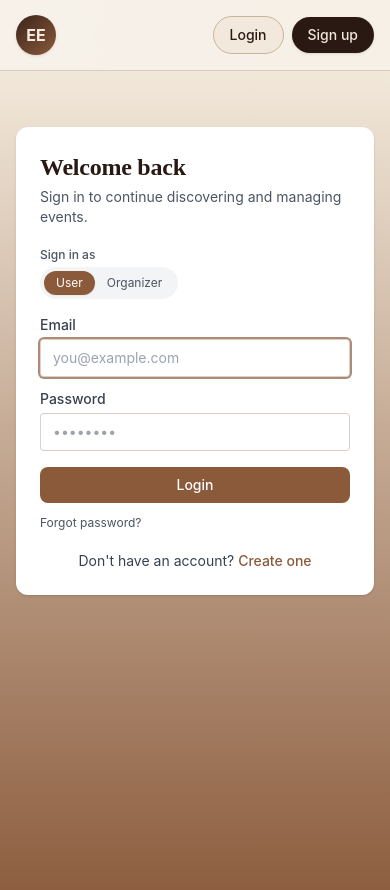
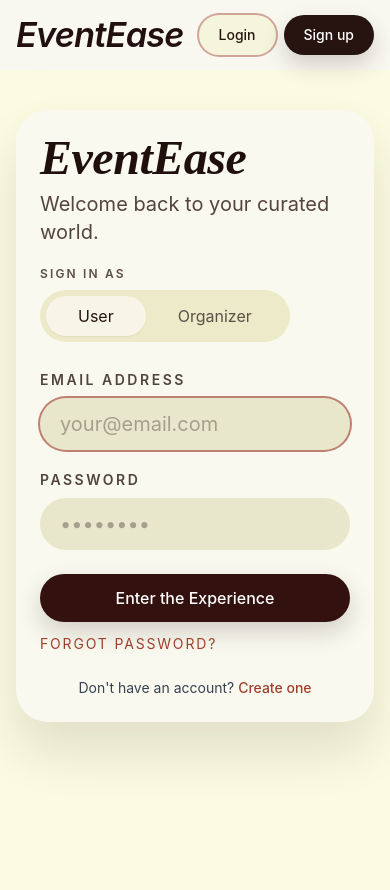
Before and after one commit to AyShakya/EventManagement, a React (Vite) app in the folder client/frontend/: page /login in a window 390 px wide. Shown: the top 890 px of the page. Built offline with nearby package versions, Linux system fonts and the light colour scheme; no server answers.

Commit message:
Restyle key frontend pages to artisan curator visual system

```diff
--- a/client/frontend/src/components/Navbar.jsx
+++ b/client/frontend/src/components/Navbar.jsx
@@ -21,23 +21,22 @@ const NavbarCoffeeGrain = () => {
 
   const navLinkClass = (path) =>
     `relative px-1 py-2 text-sm font-medium transition-colors ${
-      isActive(path) ? "text-coffee-dark" : "text-coffee-dark/70 hover:text-coffee-dark"
+      isActive(path)
+        ? "text-[#9f402d] underline underline-offset-8 decoration-[1.5px]"
+        : "text-[#352e29]/85 hover:text-[#271310]"
     }`;
 
   return (
-    <nav className="sticky top-0 z-40 backdrop-blur-md bg-[#f7f1e9]/90">
+    <nav className="sticky top-0 z-40 bg-[#f8f7f2]/85 backdrop-blur-xl">
       <div className="max-w-7xl mx-auto flex items-center justify-between h-[4.35rem] px-4 sm:px-6 lg:px-8">
         <div className="flex items-center gap-8">
           <Link to="/" className="flex items-center gap-3 group">
-            <div className="w-10 h-10 rounded-full bg-gradient-to-br from-[#3b241b] to-[#8a5a3b] text-[#f6ece0] font-bold flex items-center justify-center shadow">
-              EE
-            </div>
-            <span className="text-3xl sm:text-[2rem] leading-none font-semibold text-coffee-dark hidden sm:inline">
+            <span className="text-[2.15rem] sm:text-[2.25rem] leading-none font-semibold text-[#22100f] italic tracking-tight">
               EventEase
             </span>
           </Link>
 
-          <div className="hidden md:flex items-center gap-7">
+          <div className="hidden md:flex items-center gap-8">
             <Link to="/" className={navLinkClass("/")}>Home</Link>
             <Link to="/events" className={navLinkClass("/events")}>Events</Link>
           </div>
@@ -48,17 +47,17 @@ const NavbarCoffeeGrain = () => {
             <>
               <Link
                 to="/login"
-                className={`px-4 py-2 rounded-full border border-[#c9b39b] font-medium ${
+                className={`px-5 py-2.5 rounded-full bg-[#f5f5dc] text-[#271310] font-medium ${
                   isActive("/login")
-                    ? "text-coffee-dark bg-[#f2e8dc]"
-                    : "text-coffee-dark/90 hover:bg-[#f2e8dc]"
+                    ? "ring-2 ring-[#9f402d]/45"
+                    : "hover:bg-[#eceac8]"
                 }`}
               >
                 Login
               </Link>
               <Link
                 to="/register"
-                className="px-4 py-2 rounded-full bg-coffee-dark text-coffee-cream font-medium shadow hover:bg-[#3b241b]"
+                className="px-5 py-2.5 rounded-full bg-[#271310] text-white font-medium shadow-[0_10px_22px_rgba(39,19,16,0.18)] hover:bg-[#3b1d18]"
               >
                 Sign up
               </Link>
@@ -67,14 +66,14 @@ const NavbarCoffeeGrain = () => {
             <>
               <Link
                 to={user.userType === "organizer" ? "/organizer" : "/user"}
-                className="px-4 py-2 rounded-full border border-[#b89979] text-coffee-dark font-medium hover:bg-[#f2e8dc]"
+                className="px-4 py-2 rounded-full bg-[#f5f5dc] text-[#271310] font-medium hover:bg-[#eceac8]"
               >
                 Dashboard
               </Link>
 
               <button
                 onClick={handleLogout}
-                className="px-4 py-2 rounded-full bg-coffee-dark text-coffee-cream font-medium hover:bg-[#3b241b]"
+                className="px-4 py-2 rounded-full bg-[#271310] text-white font-medium hover:bg-[#3b241b]"
               >
                 Logout
               </button>
--- a/client/frontend/src/index.css
+++ b/client/frontend/src/index.css
@@ -14,16 +14,16 @@
   }
 
   body {
-    @apply bg-[#f6f1ea] text-[#2e211b] antialiased;
-    font-family: "Inter", "Avenir Next", "Segoe UI", sans-serif;
-    background-image: radial-gradient(circle at top right, #f0dfca 0%, #f6f1ea 45%, #efe7dc 100%);
+    @apply bg-[#fbfbe2] text-[#2e211b] antialiased;
+    font-family: "Manrope", "Inter", "Avenir Next", "Segoe UI", sans-serif;
+    background-image: none;
   }
 
   h1,
   h2,
   h3,
   h4 {
-    font-family: "Playfair Display", "Times New Roman", serif;
+    font-family: "Newsreader", "Playfair Display", "Times New Roman", serif;
     letter-spacing: -0.01em;
   }
 
@@ -96,14 +96,10 @@
   }
 }
 
-nav {
-  border-bottom: 1px solid rgba(137, 102, 76, 0.28);
-}
-
 input,
 select,
 textarea {
-  border-color: rgba(137, 102, 76, 0.3) !important;
+  border-color: transparent !important;
 }
 
 input:focus,
--- a/client/frontend/src/pages/auth/Login.jsx
+++ b/client/frontend/src/pages/auth/Login.jsx
@@ -48,15 +48,33 @@ const Login = () => {
   }
 
   return (
-    <div className="min-h-screen bg-gradient-to-b from-coffee-cream to-coffee-mid text-gray-900 py-14">
-      <div className="app-container max-w-md w-full">
-        <div className="bg-white rounded-xl p-6 md:p-7 shadow card-coffee">
+    <div className="min-h-screen bg-[#fbfbe2] text-[#2c1b16] py-10 md:py-14">
+      <div className="app-container max-w-6xl w-full">
+        <div className="grid lg:grid-cols-2 overflow-hidden rounded-[2rem] bg-[#f9f9ef] shadow-[0_30px_50px_rgba(39,29,19,0.12)]">
+          <div className="hidden lg:block relative min-h-[780px]">
+            <img
+              src="https://images.unsplash.com/photo-1495474472287-4d71bcdd2085?auto=format&fit=crop&w=1200&q=80"
+              alt="Coffee lounge"
+              className="h-full w-full object-cover"
+            />
+            <div className="absolute inset-0 bg-gradient-to-t from-[#1f0f0f]/85 via-[#1f0f0f]/35 to-transparent p-10 flex items-end">
+              <div className="text-[#fff8f0]">
+                <p className="text-5xl leading-tight italic font-semibold font-serif max-w-md">
+                  Curating moments that linger long after the last drop.
+                </p>
+                <p className="mt-5 text-sm tracking-[0.2em] uppercase text-[#f0e7da]/90">
+                  EventEase Heritage
+                </p>
+              </div>
+            </div>
+          </div>
+          <div className="p-6 md:p-9 lg:p-11">
           <div className="mb-5">
-            <h2 className="text-2xl font-semibold text-coffee-dark">
-              Welcome back
+            <h2 className="text-5xl font-semibold italic text-[#1f100d]">
+              EventEase
             </h2>
-            <p className="text-sm text-gray-600 mt-1">
-              Sign in to continue discovering and managing events.
+            <p className="text-xl text-[#54443d] mt-2">
+              Welcome back to your curated world.
             </p>
           </div>
 
@@ -71,18 +89,18 @@ const Login = () => {
           )}
 
           {/* user type toggle */}
-          <div className="mb-4">
-            <span className="block text-xs font-medium text-gray-600 mb-1">
+          <div className="mb-7">
+            <span className="block text-xs uppercase tracking-[0.18em] font-semibold text-[#342420]/80 mb-2">
               Sign in as
             </span>
-            <div className="inline-flex rounded-full bg-gray-100 p-1 text-xs">
+            <div className="inline-flex rounded-full bg-[#eceac8] p-1.5 text-base">
               <button
                 type="button"
                 onClick={() => setUserType("user")}
-                className={`px-3 py-1 rounded-full transition ${
+                className={`px-8 py-2 rounded-full transition ${
                   userType === "user"
-                    ? "bg-coffee-mid text-white shadow-sm"
-                    : "text-gray-600 hover:text-gray-800"
+                    ? "bg-[#f6f5e8] text-[#271310] shadow-sm"
+                    : "text-[#5c5048] hover:text-[#271310]"
                 }`}
               >
                 User
@@ -90,10 +108,10 @@ const Login = () => {
               <button
                 type="button"
                 onClick={() => setUserType("organizer")}
-                className={`px-3 py-1 rounded-full transition ${
+                className={`px-8 py-2 rounded-full transition ${
                   userType === "organizer"
-                    ? "bg-coffee-mid text-white shadow-sm"
-                    : "text-gray-600 hover:text-gray-800"
+                    ? "bg-[#f6f5e8] text-[#271310] shadow-sm"
+                    : "text-[#5c5048] hover:text-[#271310]"
                 }`}
               >
                 Organizer
@@ -103,15 +121,15 @@ const Login = () => {
 
           <form
             onSubmit={handleSubmit}
-            className="space-y-3"
+            className="space-y-5"
             aria-describedby={error ? "login-error" : undefined}
           >
             <div>
               <label
                 htmlFor="email"
-                className="block text-sm font-medium text-gray-700 mb-1"
+                className="block text-sm font-semibold uppercase tracking-[0.18em] text-[#342420]/85 mb-2"
               >
-                Email
+                Email Address
               </label>
               <input
                 id="email"
@@ -120,16 +138,16 @@ const Login = () => {
                 required
                 value={email}
                 onChange={(e) => setEmail(e.target.value)}
-                className="w-full px-3 py-2 rounded border text-sm focus:outline-none focus:ring-2 focus:ring-coffee-mid/70 focus:border-coffee-mid"
+                className="w-full px-5 py-3 rounded-full bg-[#e8e7cc] border-0 text-xl placeholder:text-[#a5a08c] focus:outline-none focus:ring-2 focus:ring-[#9f402d]/65"
                 autoComplete="email"
-                placeholder="you@example.com"
+                placeholder="your@email.com"
               />
             </div>
 
             <div>
               <label
                 htmlFor="password"
-                className="block text-sm font-medium text-gray-700 mb-1"
+                className="block text-sm font-semibold uppercase tracking-[0.18em] text-[#342420]/85 mb-2"
               >
                 Password
               </label>
@@ -139,7 +157,7 @@ const Login = () => {
                 required
                 value={password}
                 onChange={(e) => setPassword(e.target.value)}
-                className="w-full px-3 py-2 rounded border text-sm focus:outline-none focus:ring-2 focus:ring-coffee-mid/70 focus:border-coffee-mid"
+                className="w-full px-5 py-3 rounded-full bg-[#e8e7cc] border-0 text-xl placeholder:text-[#a5a08c] focus:outline-none focus:ring-2 focus:ring-[#9f402d]/65"
                 autoComplete="current-password"
                 placeholder="••••••••"
               />
@@ -149,15 +167,15 @@ const Login = () => {
               <button
                 type="submit"
                 disabled={loading}
-                className="inline-flex justify-center items-center bg-coffee-mid text-white px-4 py-2 rounded-lg text-sm font-medium disabled:opacity-60 hover:bg-coffee-dark transition"
+                className="inline-flex justify-center items-center bg-[#33110e] text-white px-4 py-3 rounded-full text-base font-medium disabled:opacity-60 hover:bg-[#4b1a15] transition shadow-[0_10px_24px_rgba(39,19,16,0.18)]"
               >
-                {loading ? "Logging in..." : "Login"}
+                {loading ? "Logging in..." : "Enter the Experience"}
               </button>
 
               <div className="text-xs sm:text-sm flex flex-wrap gap-3 items-center">
                 <Link
                   to="/reset-pass-otp"
-                  className="text-gray-600 hover:text-coffee-dark hover:underline"
+                  className="text-[#9f402d] hover:underline text-sm uppercase tracking-[0.13em]"
                 >
                   Forgot password?
                 </Link>
@@ -165,14 +183,15 @@ const Login = () => {
             </div>
           </form>
 
-          <div className="mt-5 text-sm text-center text-gray-700">
+          <div className="mt-6 text-sm text-center text-gray-700">
             Don&apos;t have an account?{" "}
             <Link
               to="/register"
-              className="text-coffee-mid font-medium hover:underline"
+              className="text-[#9f402d] font-medium hover:underline"
             >
               Create one
             </Link>
+          </div>
           </div>
         </div>
       </div>
--- a/client/frontend/src/pages/user/SendFeedback.jsx
+++ b/client/frontend/src/pages/user/SendFeedback.jsx
@@ -99,16 +99,27 @@ export const SendFeedback = () => {
 }
 
   return (
-    <div className="min-h-screen bg-gradient-to-b from-coffee-cream to-coffee-mid text-gray-900 py-14">
-      <div className="app-container mx-auto w-full max-w-3xl">
-        <div className="bg-white rounded-xl p-6 md:p-7 shadow card-coffee">
+    <div className="min-h-screen bg-[#fbfbe2] text-[#281915] py-14">
+      <div className="app-container mx-auto w-full max-w-5xl">
+        <div className="text-center mb-8">
+          <span className="inline-flex px-4 py-1 rounded-full bg-[#fd876f] text-xs font-semibold uppercase tracking-[0.2em] text-[#5d1d12]">
+            Attendee Feedback
+          </span>
+          <h1 className="mt-4 text-6xl italic font-semibold text-[#1f0f0d]">
+            How was your brew?
+          </h1>
+          <p className="text-xl text-[#4d423d] mt-3">
+            Your thoughts help us refine the Artisan experience.
+          </p>
+        </div>
+        <div className="bg-[#f7f7f9] rounded-[2.2rem] p-6 md:p-8 shadow-[0_24px_44px_rgba(39,29,19,0.1)]">
           {/* Header */}
           <div className="flex flex-col sm:flex-row sm:items-start sm:justify-between gap-3 mb-5">
             <div>
-              <h2 className="text-2xl font-semibold text-coffee-dark">
+              <h2 className="text-2xl font-semibold text-[#22110f]">
                 Send feedback
               </h2>
-              <p className="text-sm text-gray-600 mt-1">
+              <p className="text-base text-[#4d423d] mt-1">
                 Share your thoughts with the organizer. Be as specific and
                 helpful as you can.
               </p>
@@ -116,8 +127,8 @@ export const SendFeedback = () => {
 
             {eventId && (
               <div className="flex flex-col items-start sm:items-end text-xs text-gray-500">
-                <span className="uppercase tracking-wide">Event</span>
-                <span className="mt-1 inline-flex items-center px-2.5 py-0.5 rounded-full bg-coffee-cream/70 text-[11px] font-medium text-gray-700 max-w-[220px] truncate">
+                <span className="uppercase tracking-[0.2em]">Event</span>
+                <span className="mt-1 inline-flex items-center px-3 py-1 rounded-full bg-[#ececd8] text-[11px] font-medium text-[#4b403b] max-w-[220px] truncate">
                   {eventTitle || `ID: ${eventId}`}
                 </span>
               </div>
@@ -140,19 +151,19 @@ export const SendFeedback = () => {
             {/* Name + Email row */}
             <div className="grid grid-cols-1 md:grid-cols-2 gap-4">
               <div>
-                <label className="block font-semibold text-xs uppercase tracking-wide text-gray-600 mb-1.5">
-                  Your name (optional)
-                </label>
-                <input
+              <label className="block font-semibold text-xs uppercase tracking-[0.18em] text-[#342420]/85 mb-1.5">
+                Your name (optional)
+              </label>
+              <input
                   value={senderName}
                   onChange={(e) => setSenderName(e.target.value)}
                   placeholder="Your name"
-                  className="w-full px-3 py-2 rounded-md border border-gray-200 focus:outline-none focus:ring-2 focus:ring-coffee-mid/50"
+                  className="w-full px-4 py-3 rounded-full bg-[#e8e7d0] focus:outline-none focus:ring-2 focus:ring-[#9f402d]/60 border-0"
                 />
               </div>
 
               <div>
-                <label className="block font-semibold text-xs uppercase tracking-wide text-gray-600 mb-1.5">
+                <label className="block font-semibold text-xs uppercase tracking-[0.18em] text-[#342420]/85 mb-1.5">
                   Your email (optional)
                 </label>
                 <input
@@ -160,7 +171,7 @@ export const SendFeedback = () => {
                   onChange={(e) => setSenderEmail(e.target.value)}
                   placeholder="you@example.com"
                   type="email"
-                  className="w-full px-3 py-2 rounded-md border border-gray-200 focus:outline-none focus:ring-2 focus:ring-coffee-mid/50"
+                  className="w-full px-4 py-3 rounded-full bg-[#e8e7d0] focus:outline-none focus:ring-2 focus:ring-[#9f402d]/60 border-0"
                 />
                 <p className="mt-1 text-[11px] text-gray-400">
                   Only used so the organizer can follow up if needed.
@@ -169,7 +180,7 @@ export const SendFeedback = () => {
             </div>
 
             <div>
-              <label className="block font-semibold text-xs uppercase tracking-wide text-gray-600 mb-1.5">
+              <label className="block font-semibold text-xs uppercase tracking-[0.18em] text-[#342420]/85 mb-1.5">
                 Subject
               </label>
               <input
@@ -177,12 +188,12 @@ export const SendFeedback = () => {
                 onChange={(e) => setSubject(e.target.value)}
                 placeholder="Short summary of your feedback"
                 required
-                className="w-full px-3 py-2 rounded-md border border-gray-200 focus:outline-none focus:ring-2 focus:ring-coffee-mid/50"
+                className="w-full px-4 py-3 rounded-full bg-[#e8e7d0] focus:outline-none focus:ring-2 focus:ring-[#9f402d]/60 border-0"
               />
             </div>
 
             <div>
-              <label className="block font-semibold text-xs uppercase tracking-wide text-gray-600 mb-1.5">
+              <label className="block font-semibold text-xs uppercase tracking-[0.18em] text-[#342420]/85 mb-1.5">
                 Message
               </label>
               <textarea
@@ -191,7 +202,7 @@ export const SendFeedback = () => {
                 placeholder="Write your feedback, suggestions, or issues..."
                 rows={8}
                 required
-                className="w-full px-3 py-2 rounded-md border border-gray-200 focus:outline-none focus:ring-2 focus:ring-coffee-mid/50 resize-vertical"
+                className="w-full px-4 py-4 rounded-[1.8rem] bg-[#e8e7d0] focus:outline-none focus:ring-2 focus:ring-[#9f402d]/60 resize-vertical border-0"
               />
               <p className="mt-1 text-[11px] text-gray-400">
                 Minimum 10 characters. Be respectful and constructive.
@@ -202,14 +213,14 @@ export const SendFeedback = () => {
               <button
                 type="submit"
                 disabled={loading}
-                className="bg-coffee-mid text-white px-4 py-2 rounded-md text-sm font-medium disabled:opacity-70 disabled:cursor-not-allowed hover:bg-coffee-dark transition"
+                className="bg-[#271310] text-white px-8 py-3 rounded-full text-base font-medium disabled:opacity-70 disabled:cursor-not-allowed hover:bg-[#3e1d18] transition"
               >
-                {loading ? "Sending..." : "Send feedback"}
+                {loading ? "Sending..." : "Submit Feedback"}
               </button>
               <button
                 type="button"
                 onClick={() => navigate(-1)}
-                className="px-3 py-2 rounded-md border text-sm text-gray-700 hover:bg-gray-50 transition"
+                className="px-6 py-3 rounded-full border border-[#d3c3c0] text-sm text-[#5f514a] hover:bg-[#f2efdd] transition"
               >
                 Cancel
               </button>
```
Also changed, not shown: client/frontend/src/pages/organizer/OrganizerCreateEvent.jsx (+104 -117 lines).
